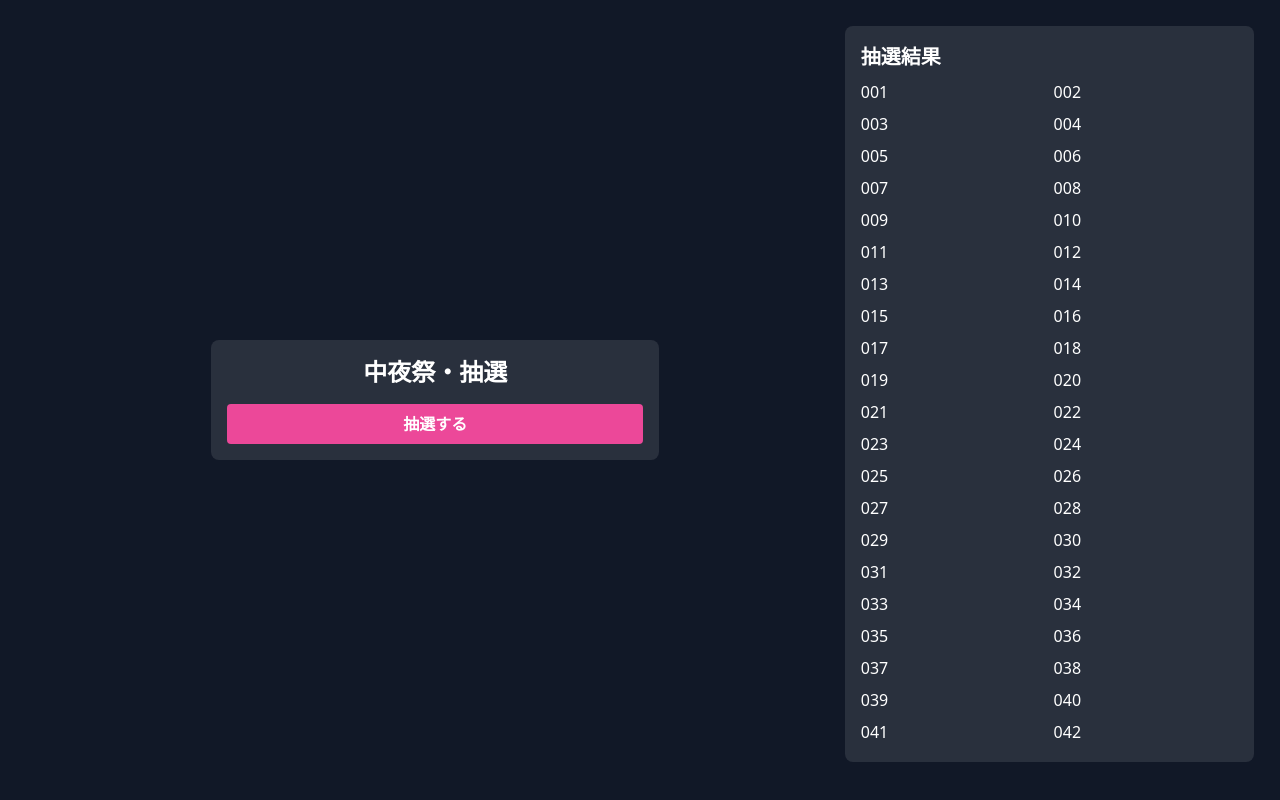
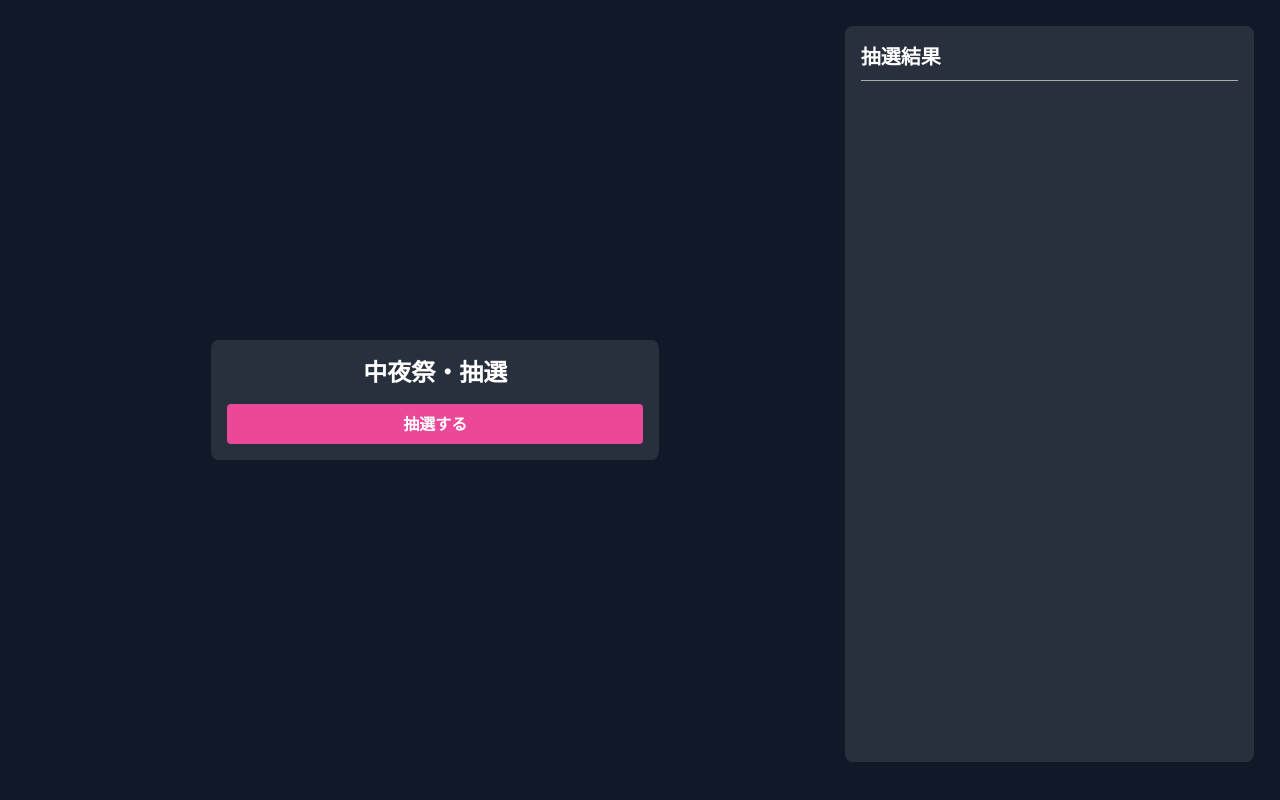
Before and after one commit to urassh/simple-lottery, a Nuxt app: page / in a window 1280 px wide. Built offline with nearby package versions, Linux system fonts and the light colour scheme.

Commit message:
faet: scrollできるようにした

```diff
--- a/pages/index.vue
+++ b/pages/index.vue
@@ -2,116 +2,7 @@
 import { usePersist } from '~/composables/persist';
 import { useRouter } from 'vue-router';
 
-const numbers = usePersist<string[]>('numbers', () => [
-  '001',
-  '002',
-  '003',
-  '004',
-  '005',
-  '006',
-  '007',
-  '008',
-  '009',
-  '010',
-  '011',
-  '012',
-  '013',
-  '014',
-  '015',
-  '016',
-  '017',
-  '018',
-  '019',
-  '020',
-  '021',
-  '022',
-  '023',
-  '024',
-  '025',
-  '026',
-  '027',
-  '028',
-  '029',
-  '030',
-  '031',
-  '032',
-  '033',
-  '034',
-  '035',
-  '036',
-  '037',
-  '038',
-  '039',
-  '040',
-  '041',
-  '042',
-  '043',
-  '044',
-  '045',
-  '046',
-  '047',
-  '048',
-  '049',
-  '050',
-  '051',
-  '052',
-  '053',
-  '054',
-  '055',
-  '056',
-  '057',
-  '058',
-  '059',
-  '060',
-  '061',
-  '062',
-  '063',
-  '064',
-  '065',
-  '066',
-  '067',
-  '068',
-  '069',
-  '070',
-  '071',
-  '072',
-  '073',
-  '074',
-  '075',
-  '076',
-  '077',
-  '078',
-  '079',
-  '080',
-  '081',
-  '082',
-  '083',
-  '084',
-  '085',
-  '086',
-  '087',
-  '088',
-  '089',
-  '090',
-  '091',
-  '092',
-  '093',
-  '094',
-  '095',
-  '096',
-  '097',
-  '098',
-  '099',
-  '100',
-  '101',
-  '102',
-  '103',
-  '104',
-  '105',
-  '106',
-  '107',
-  '108',
-]);
+const numbers = usePersist<string[]>('numbers', () => []);
 const router = useRouter();
 
 function drawNumber() {
@@ -171,11 +62,14 @@ function drawNumber() {
     font-size: 1.25rem;
     font-weight: 600;
     margin-bottom: 0.5rem;
+    padding-bottom: 0.5rem;
+    border-bottom: 1px solid rgba(255, 255, 255, 0.6);
   }
 
   .result-list-container {
     flex-grow: 1;
     overflow-y: auto;
+    margin-top: 0.5rem;
 
     ul {
       display: flex;
@@ -184,6 +78,7 @@ function drawNumber() {
 
       li {
         text-align: left;
+        font-size: 1.4rem;
         flex-basis: calc(50% - 0.25rem);
       }
     }
```
